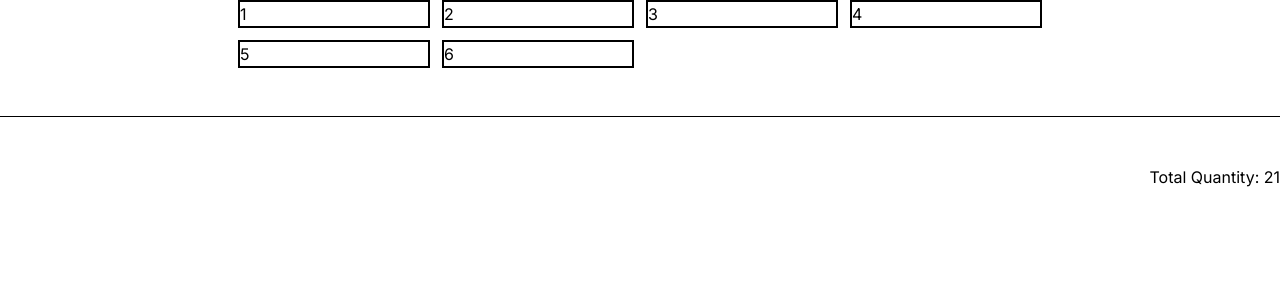
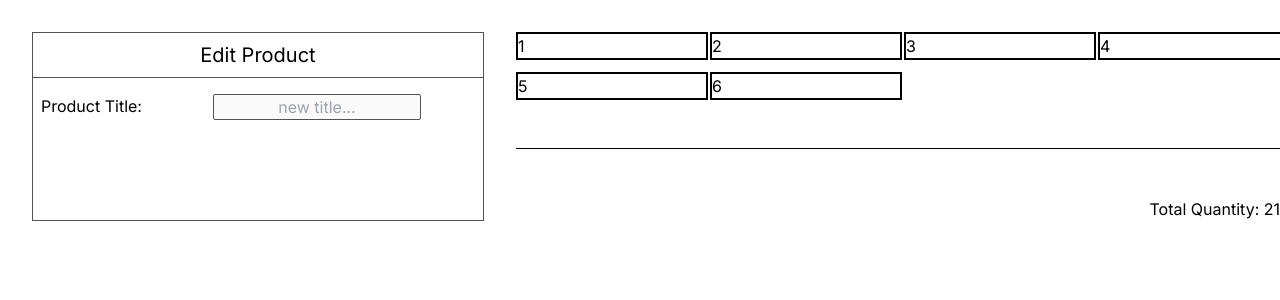
Before and after one commit to GiselleMilano/dango_test, a Next.js app: page / in a window 1280 px wide. Shown: the top 300 px of the page. Built offline with nearby package versions, Linux system fonts and the light colour scheme.

Commit message:
TitleInput component added in page This component change the product title when a product is selected

```diff
--- /dev/null
+++ b/src/app/components/TitleInput.js
@@ -0,0 +1,14 @@
+"use client";
+import React from "react";
+
+export default function TitleInput() {
+  return (
+    <input
+      type="text"
+      className="w-52 border border-neutral-600 text-center text-neutral-600 rounded-sm"
+      defaultValue=""
+      placeholder="new title..."
+      disabled={true}
+    />
+  );
+}
--- a/src/app/page.js
+++ b/src/app/page.js
@@ -2,6 +2,7 @@
 import { useState } from "react";
 import ProductList from "./components/ProductList";
 import TotalQuantityProducts from "./components/TotalQuantityProducts";
+import TitleInput from "./components/TitleInput";
 
 export default function Home() {
   const [products, setProducts] = useState([
@@ -63,6 +64,19 @@ export default function Home() {
 
   return (
     <main className="w-full h-full">
+      <div className="flex flex-row gap-8 mt-8 ml-8">
+        <div className="flex flex-col justify-start items-start gap-2 border border-neutral-600">
+          <div className="w-full flex flex-row justify-center items-center border-b border-neutral-600 p-2">
+            <h1 className="text-xl">Edit Product</h1>
+          </div>
+          <div className="w-[450px] flex flex-col justify-start items-start gap-3 p-2">
+            <div className="w-full flex flex-row gap-3">
+              <p className="w-40">Product Title:</p>
+              <TitleInput />
+            </div>
+          </div>
+        </div>
+
         <div className="flex justify-center flex-col items-center gap-8">
           <div className="w-full h-full flex flex-col justify-center items-center">
             <ProductList products={products} />
@@ -74,6 +88,7 @@ export default function Home() {
             <TotalQuantityProducts products={products} />
           </div>
         </div>
+      </div>
     </main>
   );
 }
```
Lines whose indentation alone changed are shown as unchanged.
